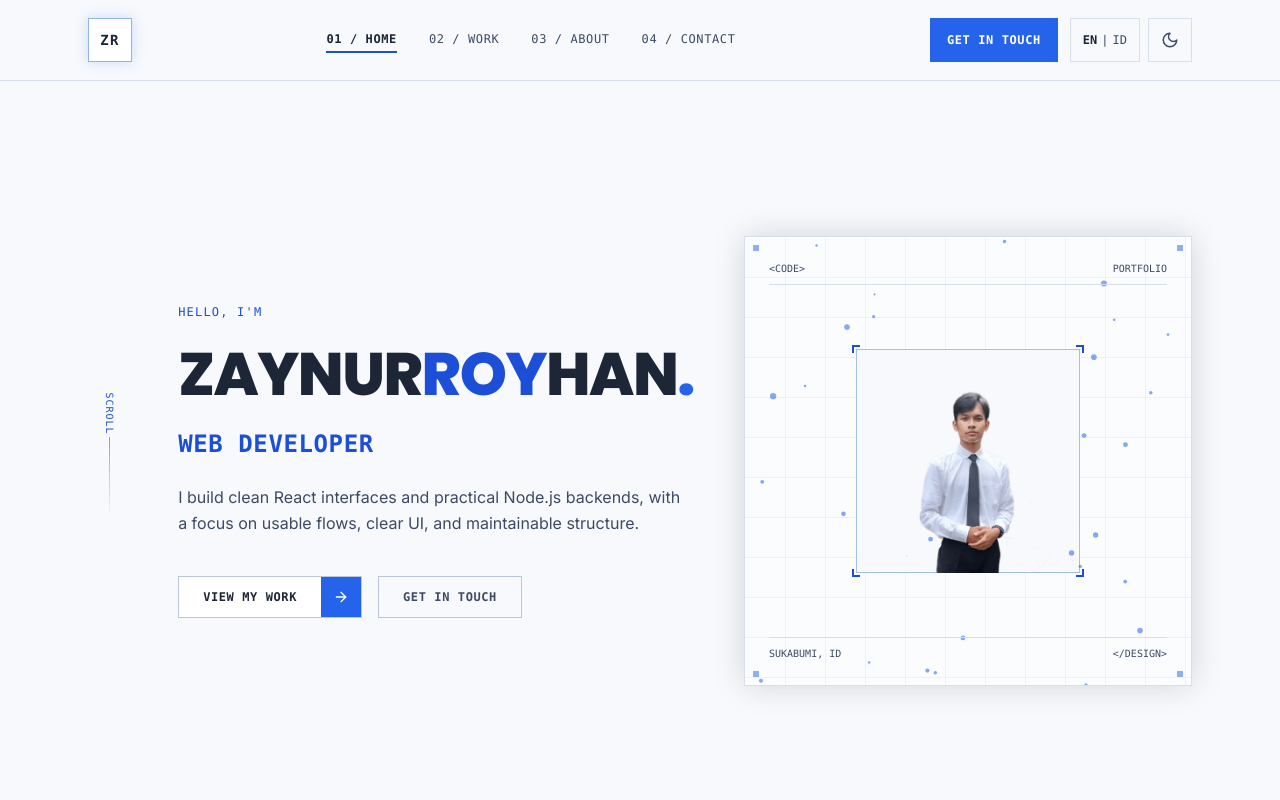
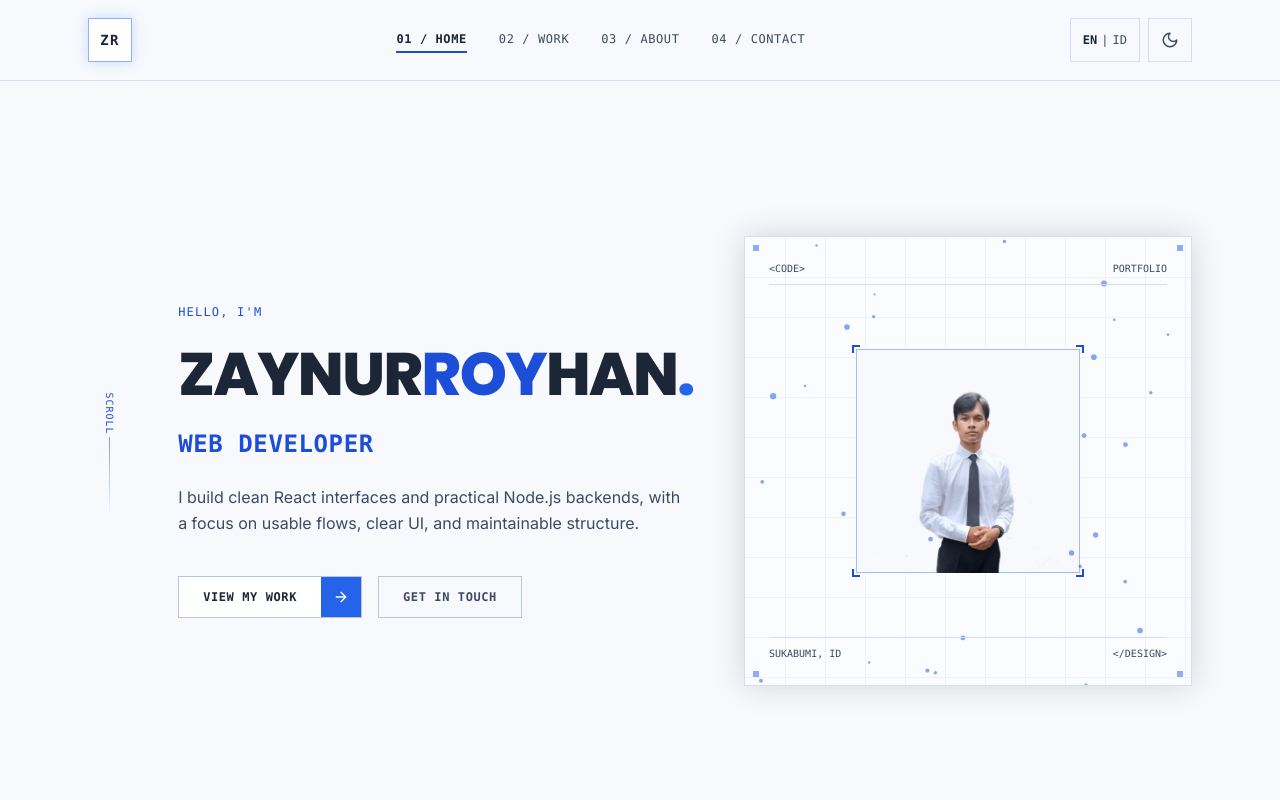
Before and after one commit to royhanmh/portfolio, a React (Vite) app: page / in a window 1280 px wide. Shown: the top 800 px of the page. Built offline with nearby package versions, Linux system fonts and the light colour scheme.

Commit message:
revert: drop header Hire Me CTA
Contact conversion now lives in the hero beside the primary
action on all breakpoints, so the persistent header button is
redundant chrome. Header returns to nav plus utilities.

```diff
--- a/src/components/Header.jsx
+++ b/src/components/Header.jsx
@@ -61,13 +61,6 @@ export default function Header({ activeSection, onNavigate }) {
         <div className="flex items-center gap-2">
           <button
             type="button"
-            onClick={() => handleNavigate("contact")}
-            className="mr-1 hidden h-11 items-center border border-brand bg-brand px-4 font-mono text-xs font-semibold tracking-wider text-white transition-colors hover:bg-brand-bright md:flex"
-          >
-            {t("about.cta")}
-          </button>
-          <button
-            type="button"
             onClick={toggleLang}
             aria-label="EN | ID, switch language to Indonesian"
             className="flex h-11 items-center justify-center gap-1 border border-edge px-3 font-mono text-xs transition-colors hover:border-edge-strong"
```
